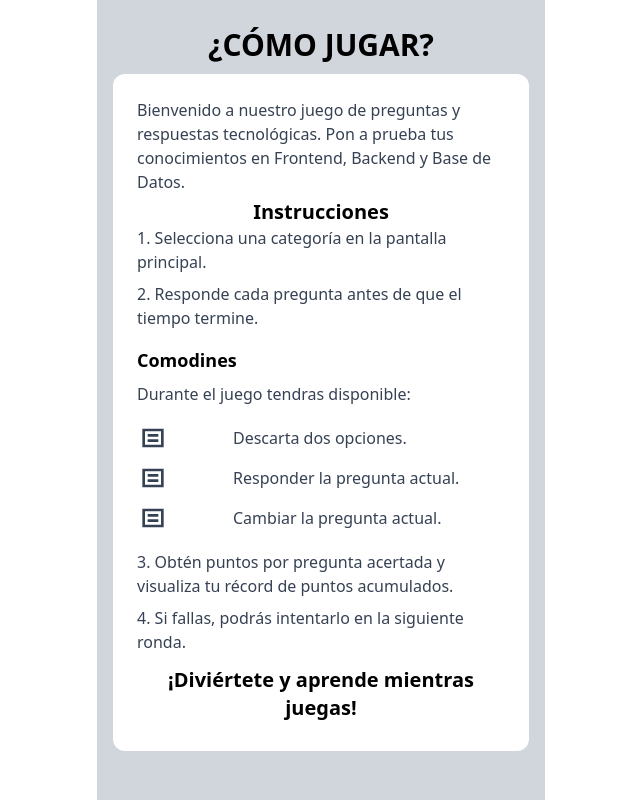
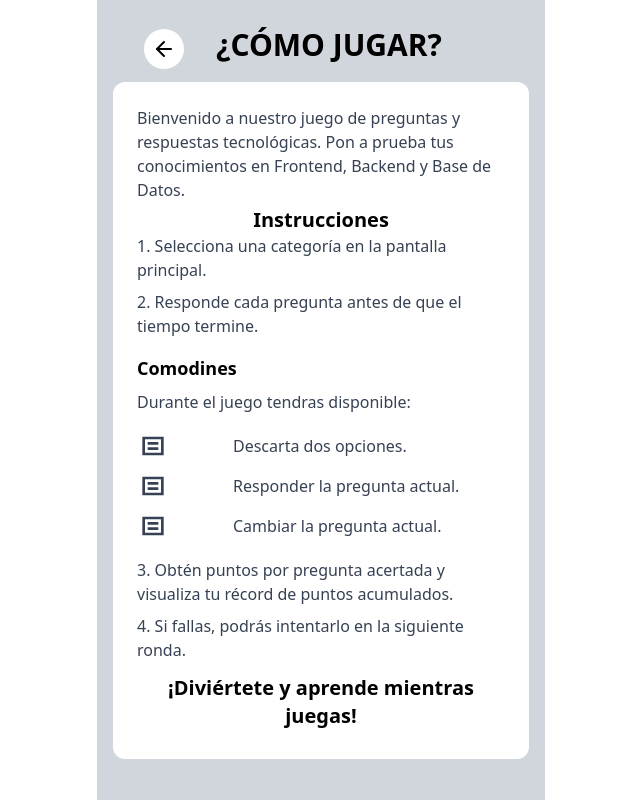
Before and after one commit to AlejoGomezQ/Hybrid_App, a React (Vite) app: page /help in a window 1280 px wide. Shown: the whole page, without its empty margins (319-959 px from the left). Built offline with nearby package versions, Linux system fonts and the light colour scheme.

Commit message:
Add button to return to Game-modes

```diff
--- a/src/pages/Help.jsx
+++ b/src/pages/Help.jsx
@@ -1,11 +1,26 @@
 import React, { useState, useEffect } from "react";
 import { useNavigate } from "react-router-dom";
+import { ArrowLeft } from 'lucide-react';
 import { Wildcard50} from "../components/Wildcards"
 
 const HelpPage = () => {
+    const navigate = useNavigate();
+
+    const handleClick = () => {
+        navigate("/game-modes");
+    };
+
     return (
         <div className="max-w-md mx-auto px-4 py-6 h-screen bg-gray-300">
-            <h1 className="mb-2 text-xl font-bold text-center font-inter text-[30px]">¿CÓMO JUGAR?</h1>
+
+            <div className="flex items-center justify-center space-x-8 mb-2 mr-14">
+
+                <button onClick={handleClick} className="p-2 bg-white rounded-full cursor-pointer">
+                    <ArrowLeft className="w-6 h-6" />
+                </button>
+
+                <h1 className="mb-2 text-xl font-bold text-center font-inter text-[30px]">¿CÓMO JUGAR?</h1>
+            </div>
 
             <div className="h-[90%] rounded-xl bg-white p-6 flex flex-col justify-between">
                 <div>
```
